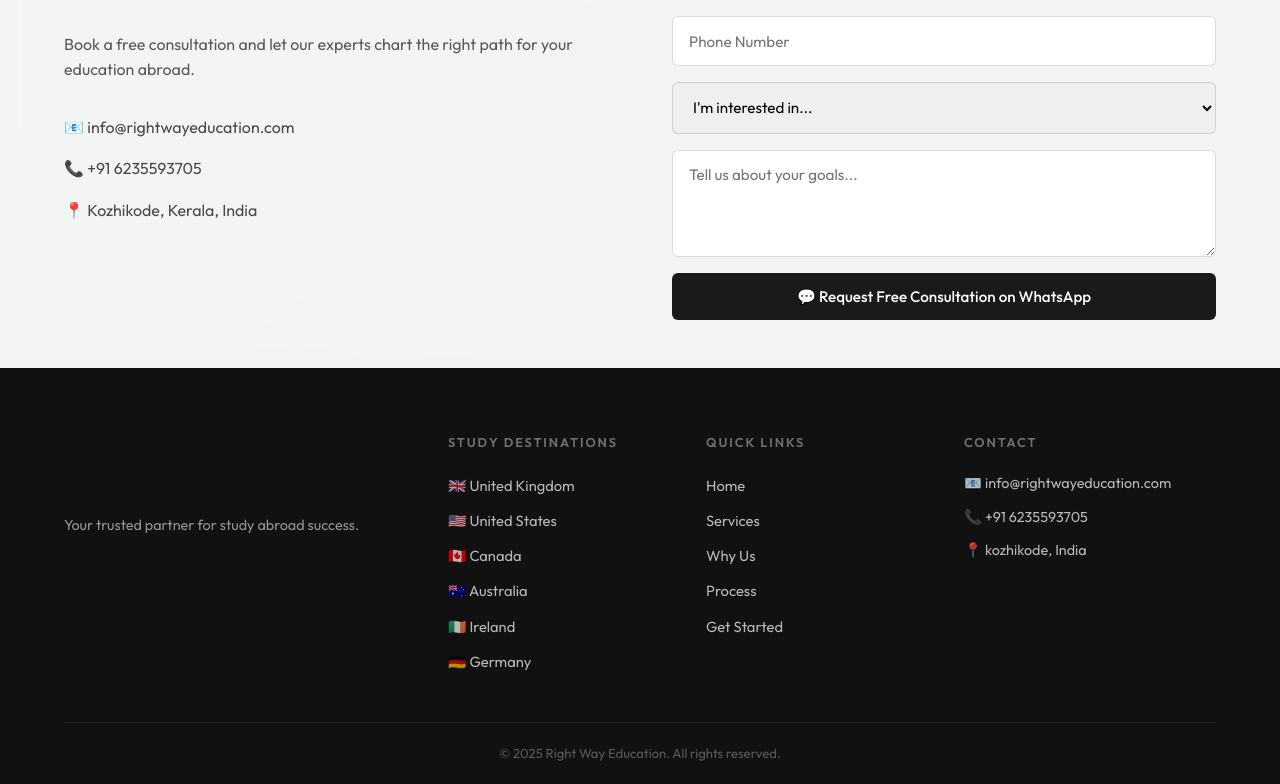
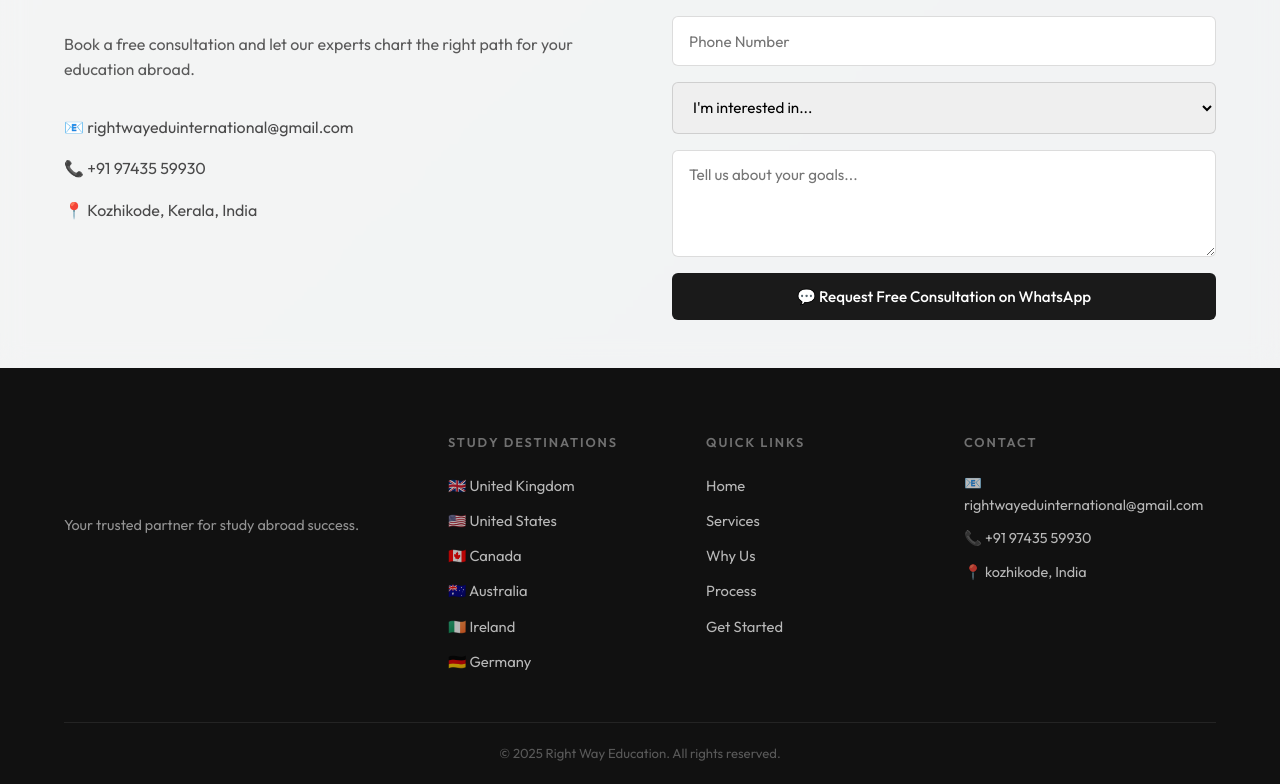
Before and after one commit to madewebs/Rightwayeducaton, a React (Vite) app: page / in a window 1280 px wide. Shown: the part 8473-9257 px from the top of the page. Built offline with nearby package versions, Linux system fonts and the light colour scheme.

Commit message:
add the links

```diff
--- a/src/components/Contact.jsx
+++ b/src/components/Contact.jsx
@@ -14,7 +14,7 @@ function Contact() {
     const msg = encodeURIComponent(
       `Hi, I'd like a free consultation!\n\nName: ${formData.name}\nEmail: ${formData.email}\nPhone: ${formData.phone}\nInterested in: ${formData.interest || 'General'}\nMessage: ${formData.message}`
     )
-    window.open(`https://wa.me/916235593705?text=${msg}`, '_blank')
+    window.open(`https://wa.me/919743559930?text=${msg}`, '_blank')
     setFormData({ name: '', email: '', phone: '', interest: '', message: '' })
   }
 
@@ -34,8 +34,8 @@ function Contact() {
               your education abroad.
             </p>
             <ul className="contact-details">
-              <li>📧 info@rightwayeducation.com</li>
-              <li>📞 +91 6235593705</li>
+              <li>📧 rightwayeduinternational@gmail.com</li>
+              <li>📞 +91 97435 59930</li>
               <li>📍 Kozhikode, Kerala, India</li>
             </ul>
           </div>
--- a/src/components/Footer.jsx
+++ b/src/components/Footer.jsx
@@ -75,8 +75,8 @@ function Footer() {
           <div className="footer-col">
             <h4 className="footer-col-title">Contact</h4>
             <ul className="footer-contact-list">
-              <li>📧 info@rightwayeducation.com</li>
-              <li>📞 +91 6235593705</li>
+              <li>📧 rightwayeduinternational@gmail.com</li>
+              <li>📞 +91 97435 59930</li>
               <li>📍 kozhikode, India</li>
             </ul>
           </div>
--- a/src/components/Hero.jsx
+++ b/src/components/Hero.jsx
@@ -108,7 +108,7 @@ function Hero() {
 
             <div className="hero-cta">
               <a
-                href="https://wa.me/916235593705?text=Hi%2C%20I%20would%20like%20a%20free%20consultation%20about%20studying%20abroad."
+                href="https://wa.me/919743559930?text=Hi%2C%20I%20would%20like%20a%20free%20consultation%20about%20studying%20abroad."
                 className="btn btn-primary"
                 target="_blank"
                 rel="noopener noreferrer"
--- a/src/components/SocialSidebar.jsx
+++ b/src/components/SocialSidebar.jsx
@@ -30,7 +30,7 @@ const SocialSidebar = () => {
       id: 1,
       icon: <FaEnvelope size={20} />,
       label: 'Free Consultation',
-      url: 'https://wa.me/916235593705?text=Hi%2C%20I%20would%20like%20a%20free%20consultation%20about%20studying%20abroad.',
+      url: 'mailto:rightwayeduinternational@gmail.com',
       color: '#0d6efd',
       isTextItem: true
     },
@@ -39,7 +39,7 @@ const SocialSidebar = () => {
       id: 2,
       icon: <FaInstagram size={20} />,
       label: 'Instagram',
-      url: 'https://instagram.com',
+      url: 'https://www.instagram.com/right__way___?igsh=Nnd2d2gxNGNjbW1h',
       color: '#e4405f'
     },
 
@@ -48,7 +48,7 @@ const SocialSidebar = () => {
       id: 3,
       icon: <FaWhatsapp size={20} />,
       label: 'WhatsApp',
-      url: 'https://whatsapp.com',
+      url: 'https://wa.me/919743559930?text=Hi%2C%20I%20would%20like%20a%20free%20consultation%20about%20studying%20abroad.',
       color: '#25d366'
     }
   ];
```
Also changed, not shown: 1 other file (tests, documents, lock files or other folders).
